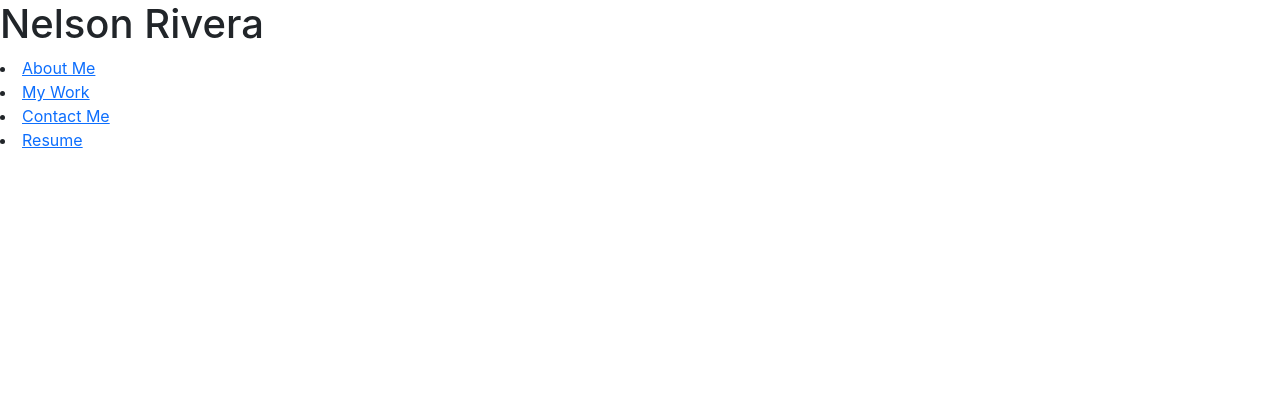
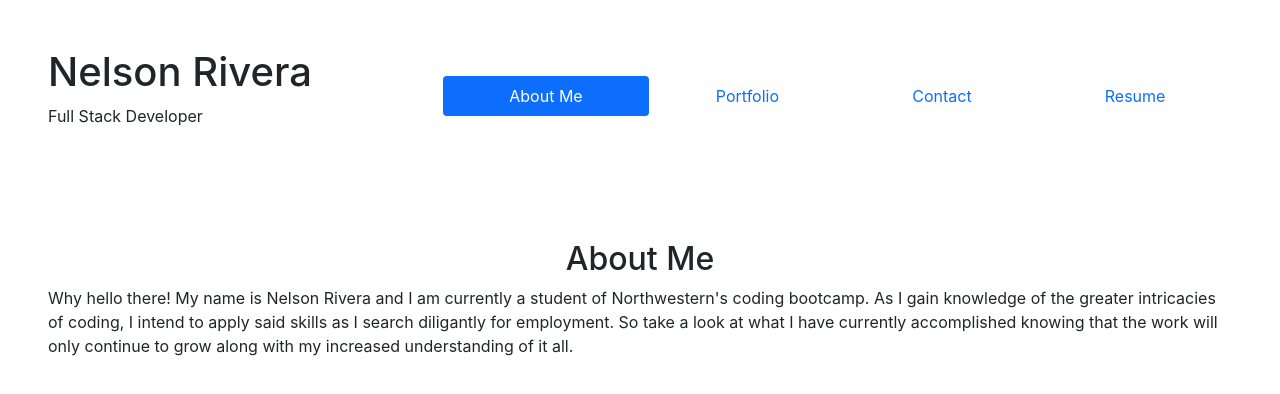
Before and after one commit to riveranelson99/react_portfolio, a React (Create React App) app: page / in a window 1280 px wide. Shown: the top 394 px of the page. Built offline with nearby package versions, Linux system fonts and the light colour scheme.

Commit message:
Began the process of styling my portfolio page

```diff
--- a/src/App.js
+++ b/src/App.js
@@ -1,10 +1,10 @@
 import React from 'react';
-import Navbar from './components/Navbar';
 import './App.css';
+import PortfolioContainer from './components/PortfolioContainer';
 
 function App() {
   return (
-      <Navbar />
+    <PortfolioContainer />
   );
 }
 
--- a/src/components/Navbar.js
+++ b/src/components/Navbar.js
@@ -1,40 +1,59 @@
-import React from 'react'
+import React from 'react';
 
-export default function Navbar() {
+function Navbar({ currentPage, handlePageChange }) {
   return (
-    <>
-      <header>
-        <h1>Nelson Rivera</h1>
-        <nav>
-          <li><a href="#about-me">About Me</a></li>
-          <li><a href="#my-work">My Work</a></li>
-          <li><a href="#contact-me">Contact Me</a></li>
-          <li><a href="https://docs.google.com/document/d/180-G6O_wIBsKqRz9eaGt0i1GBGjzNjYg/edit?usp=sharing&ouid=106707977828245057672&rtpof=true&sd=true" target="_blank">Resume</a></li>
-        </nav>
-      </header>
-    </>
-  )
+    <div className="navbar d-flex p-5 justify-content-between">
+
+      <div className="nav-brand">
+        <h1>
+          Nelson Rivera
+        </h1>
+        <p>
+          Full Stack Developer
+        </p>
+      </div>
+
+      <ul className="nav nav-pills nav-fill col-8">
+        <li className="nav-item">
+          <a
+            href="#about-me"
+            onClick={() => handlePageChange("About")}
+            className={currentPage === "About" ? "nav-link active" : "nav-link"}
+          >
+            About Me
+          </a>
+        </li>
+        <li className="nav-item">
+          <a
+            href="#portfolio"
+            onClick={() => handlePageChange("Portfolio")}
+            className={currentPage === "Portfolio" ? "nav-link active" : "nav-link"}
+          >
+            Portfolio
+          </a>
+        </li>
+        <li className="nav-item">
+          <a
+            href="#contact"
+            onClick={() => handlePageChange("Contact")}
+            className={currentPage === "Contact" ? "nav-link active" : "nav-link"}
+          >
+            Contact
+          </a>
+        </li>
+        <li className="nav-item">
+          <a
+            href="#resume"
+            onClick={() => handlePageChange("Resume")}
+            className={currentPage === "Resume" ? "nav-link active" : "nav-link"}
+          >
+            Resume
+          </a>
+        </li>
+      </ul>
+
+    </div>
+  );
 }
 
-// [
-//   {
-//     href: "#aboutme",
-//     title: "About Me",
-//     blank: false,
-//   },
-//   {
-//     href: "#aboutme",
-//     title: "About Me",
-//     blank: false,
-//   },
-//   {
-//     href: "#aboutme",
-//     title: "About Me",
-//     blank: false,
-//   },
-//   {
-//     href: "#aboutme",
-//     title: "About Me",
-//     blank: true,
-//   }
-// ]
+export default Navbar;
--- /dev/null
+++ b/src/components/PortfolioContainer.js
@@ -0,0 +1,36 @@
+import React, { useState } from 'react';
+import Navbar from './Navbar';
+import About from './pages/about/About';
+import Portfolio from './pages/portfolio/Portfolio';
+import Contact from './pages/contact/Contact';
+import Resume from './pages/resume/Resume';
+
+export default function PortfolioContainer() {
+  const [currentPage, setCurrentPage] = useState('About')
+
+  const renderPage = () => {
+    switch (currentPage) {
+      case "About":
+        return <About />;
+      case "Portfolio":
+        return <Portfolio />;
+      case "Contact":
+        return <Contact />;
+      case "Resume":
+        return <Resume />;
+      default:
+        return <About />
+    }
+  };
+
+  const handlePageChange = (page) => setCurrentPage(page);
+
+  return (
+    <div>
+      {/* Header */}
+      <Navbar currentPage={currentPage} handlePageChange={handlePageChange} />
+      {renderPage()}
+      {/* Footer */}
+    </div>
+  )
+}
--- a/src/components/pages/about/About.js
+++ b/src/components/pages/about/About.js
@@ -1,5 +1,18 @@
 import React from "react";
 
 export default function About() {
+  return (
+    <section className="p-5">
 
+      <h2 className="d-flex justify-content-center">
+        About Me
+      </h2>
+
+      <p>
+        Why hello there! My name is Nelson Rivera and I am currently a student of Northwestern's coding bootcamp. As I gain knowledge of the greater intricacies of coding, I intend to apply said skills as I search diligantly for employment. So take a look at
+        what I have currently accomplished knowing that the work will only continue to grow along with my increased understanding of it all.
+      </p>
+
+    </section>
+  )
 }
--- a/src/components/pages/contact/Contact.js
+++ b/src/components/pages/contact/Contact.js
@@ -1,5 +1,13 @@
 import React from "react";
 
 export default function Contact() {
-
+  return (
+    <section id="contact-me">
+      <h2>Contact Me</h2>
+      <li><a target="_blank" href="tel:773-744-9457">773-744-9457</a></li>
+      <li><a target="_blank" href="mailto:riveranelson99@gmail.com">riveranelson99@gmail.com</a></li>
+      <li><a target="_blank" href="https://github.com/riveranelson99">GitHub</a></li>
+      <li><a target="_blank" href="https://www.linkedin.com/in/nelson-rivera-b1413a150/">LinkedIn</a></li>
+    </section>
+  )
 }
--- a/src/components/pages/portfolio/Portfolio.js
+++ b/src/components/pages/portfolio/Portfolio.js
@@ -1,5 +1,16 @@
 import React from "react";
 
 export default function Portfolio() {
-
+  return (
+    <section id="my-work">
+      <h2>My Work</h2>
+      <div class="grid-box">
+        <a id="movieRoulette" target="_blank" href="https://riveranelson99.github.io/p1_movie_roullete/" class="grid-item movie-roulette">Movie Roulette Project 1</a>
+        <a id="weatherTracker" target="_blank" href="https://riveranelson99.github.io/weather_tracker/" class="grid-item weather-tracker">Weather Tracker</a>
+        <a id="workDay" target="_blank" href="https://riveranelson99.github.io/work_day_scheduler/" class="grid-item work-day-scheduler">Work Day Scheduler</a>
+        <a id="codeQuiz" target="_blank" href="https://riveranelson99.github.io/my_code_quiz/" class="grid-item code-quiz">Code Quiz</a>
+        <a id="horiseon" target="_blank" href="https://riveranelson99.github.io/seo_code_refactor/" class="grid-item horiseon">Horiseon</a>
+      </div>
+    </section>
+  )
 }
--- a/src/components/pages/resume/Resume.js
+++ b/src/components/pages/resume/Resume.js
@@ -1,5 +1,7 @@
 import React from "react";
 
 export default function Resume() {
-
+  return (
+    <h1>Resume</h1>
+  )
 }
```
Also changed, not shown: src/components/PortContainer.js (deleted, +0 -34 lines), src/App.css (line endings or trailing spaces), src/components/Footer.js (added), src/components/Headers.js (added), src/index.css (line endings or trailing spaces).
